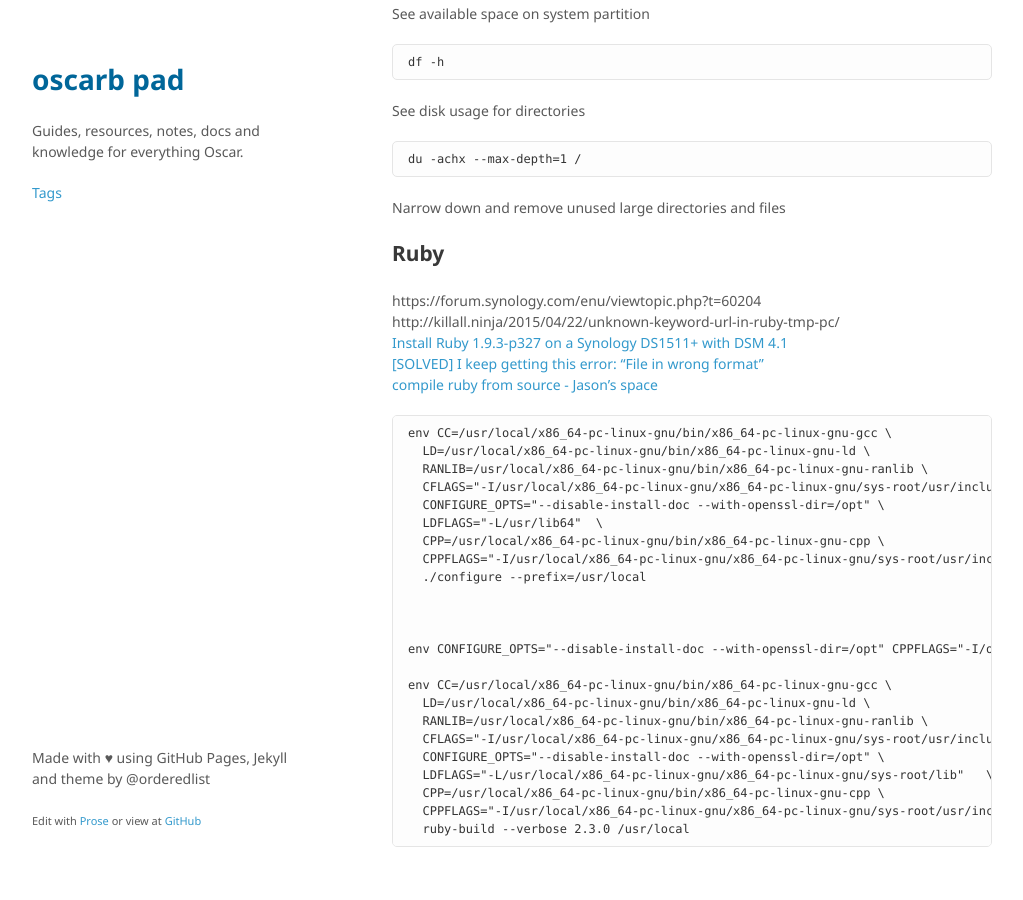
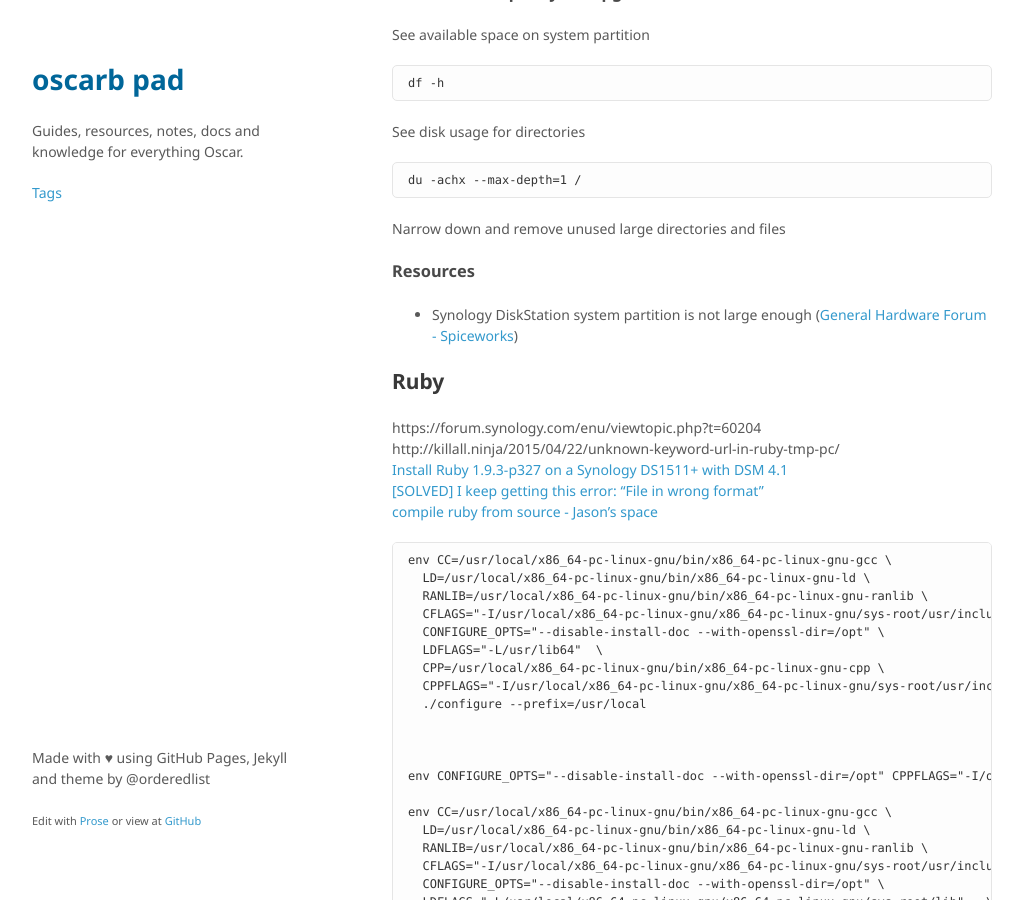
Before and after one commit to oscarb/pad, a Jekyll site: the page built from _docs/ds713.md, in a window 1280 px wide and 900 px high, scrolled down 3575 px. Shown: the whole window, without its empty margins (128-1151 px from the left). Built offline with Jekyll 4.4.1, drawn with Linux system fonts in a browser that asks for light colours; some web fonts are replaced.

Commit message:
Updated ds713.md

```diff
--- a/_docs/ds713.md
+++ b/_docs/ds713.md
@@ -157,6 +157,10 @@ See disk usage for directories
 
 Narrow down and remove unused large directories and files
 
+### Resources
+
+* Synology DiskStation system partition is not large enough  ([General Hardware Forum - Spiceworks](https://community.spiceworks.com/topic/1540088-synology-diskstation-system-partition-is-not-large-enough))
+
 ## Ruby
 
 https://forum.synology.com/enu/viewtopic.php?t=60204
```
